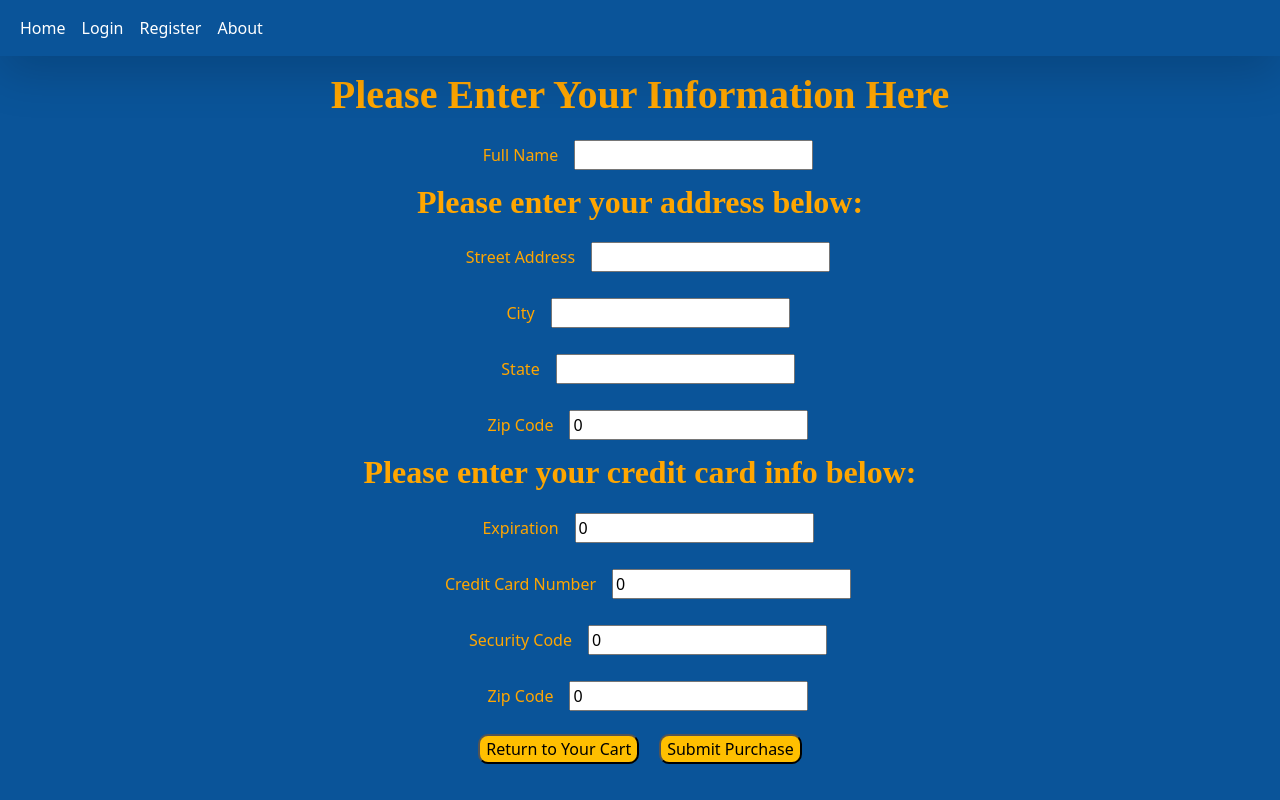
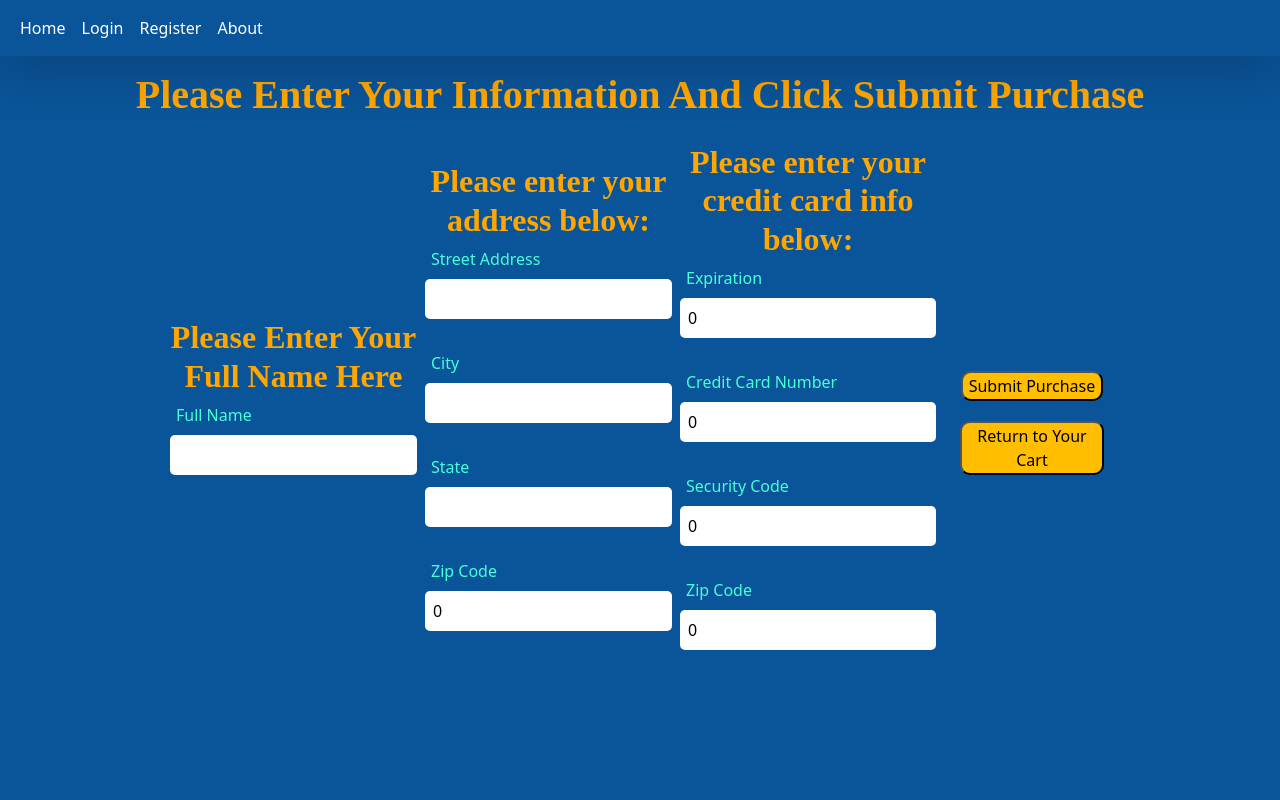
Before and after one commit to Gsned22/Project2-frontend, a React (Create React App) app: page /checkout in a window 1280 px wide. Built offline with nearby package versions, Linux system fonts and the light colour scheme; a web font is replaced by a local one.

Commit message:
updated checkout and register styles

```diff
--- a/src/Checkout.tsx
+++ b/src/Checkout.tsx
@@ -1,6 +1,7 @@
 import axios from 'axios';
 import React, { useState } from 'react'
 import { useNavigate } from 'react-router-dom';
+import styled from 'styled-components';
 
 function Checkout() {
 
@@ -36,36 +37,102 @@ function Checkout() {
     }
 
     return (
-        <div id='formContainer'>
-            <form onSubmit={(event) => { event.preventDefault() }}>
-                <h1>Please Enter Your Information Here</h1>
-                <label className='placeOrderLabel' htmlFor="full_name">Full Name</label>
-                <input className='placeOrderInput' onChange={(e) => { setFull_Name(e.currentTarget.value) }} value={full_name} type="text" id="full_name" name="full_name" /><br />
-                <h2>Please enter your address below:</h2>
-                <label className='placeOrderLabel' htmlFor="street_address">Street Address</label>
-                <input className='placeOrderInput' onChange={(e) => { setStreet_Address(e.currentTarget.value) }} value={street_address} type="text" id="street_address" name="street_address" /><br />
-                <label className='placeOrderLabel' htmlFor="city">City</label>
-                <input className='placeOrderInput' onChange={(e) => { setCity(e.currentTarget.value) }} value={city} type="text" id="city" name="city" /><br />
-                <label className='placeOrderLabel' htmlFor="state">State</label>
-                <input className='placeOrderInput' onChange={(e) => { setState(e.currentTarget.value) }} value={state} type="text" id="state" name="state" /><br />
-                <label className='placeOrderLabel' htmlFor="zipcode1">Zip Code</label>
-                <input className='placeOrderInput' onChange={(e) => { setZipcode1(Number(e.currentTarget.value)) }} value={zipcode1} type="number" id="zipcode1" name="zipcode1" /><br />
+        <>
+        <h1>Please Enter Your Information And Click Submit Purchase</h1>
+        <Container>
+            <Wrapper>
+                <Form onSubmit={(event) => { event.preventDefault() }}>
+                <InputWrapper>
+                    <h2>Please Enter Your Full Name Here</h2>
+                    <Label className='placeOrderLabel' htmlFor="full_name">Full Name</Label>
+                    <Input className='placeOrderInput' onChange={(e) => { setFull_Name(e.currentTarget.value) }} value={full_name} type="text" id="full_name" name="full_name" /><br />
+                </InputWrapper>
+                <InputWrapper>
+                     <h2>Please enter your address below:</h2>
+                    <Label className='placeOrderLabel' htmlFor="street_address">Street Address</Label>
+                    <Input className='placeOrderInput' onChange={(e) => { setStreet_Address(e.currentTarget.value) }} value={street_address} type="text" id="street_address" name="street_address" /><br />
+                    <Label className='placeOrderLabel' htmlFor="city">City</Label>
+                    <Input className='placeOrderInput' onChange={(e) => { setCity(e.currentTarget.value) }} value={city} type="text" id="city" name="city" /><br />
+                    <Label className='placeOrderLabel' htmlFor="state">State</Label>
+                    <Input className='placeOrderInput' onChange={(e) => { setState(e.currentTarget.value) }} value={state} type="text" id="state" name="state" /><br />
+                    <Label className='placeOrderLabel' htmlFor="zipcode1">Zip Code</Label>
+                    <Input className='placeOrderInput' onChange={(e) => { setZipcode1(Number(e.currentTarget.value)) }} value={zipcode1} type="number" id="zipcode1" name="zipcode1" /><br />
+                </InputWrapper>
+                <InputWrapper>
                 <h2>Please enter your credit card info below:</h2>
-                <label className='placeOrderLabel' htmlFor="expiration">Expiration</label>
-                <input className='placeOrderInput' onChange={(e) => { setExpiration(Number(e.currentTarget.value)) }} value={expiration} type="number" id="expiration" name="expiration" /><br />
-                <label className='placeOrderLabel' htmlFor="card_number">Credit Card Number</label>
-                <input className='placeOrderInput' onChange={(e) => { setCard_Number(Number(e.currentTarget.value)) }} value={card_number} type="number" id="card_number" name="card_number" /><br />
-                <label className='placeOrderLabel' htmlFor="security_code">Security Code</label>
-                <input className='placeOrderInput' onChange={(e) => { setSecurity_Code(Number(e.currentTarget.value)) }} value={security_code} type="number" id="security_code" name="security_code" /><br />
-                <label className='placeOrderLabel' htmlFor="zipcode2">Zip Code</label>
-                <input className='placeOrderInput' onChange={(e) => { setZipcode2(Number(e.currentTarget.value)) }} value={zipcode2} type="number" id="zipcode2" name="zipcode2" /><br />
-                <div className='buttonsOnCheckoutPage'>
+                    <Label className='placeOrderLabel' htmlFor="expiration">Expiration</Label>
+                    <Input className='placeOrderInput' onChange={(e) => { setExpiration(Number(e.currentTarget.value)) }} value={expiration} type="number" id="expiration" name="expiration" /><br />
+                    <Label className='placeOrderLabel' htmlFor="card_number">Credit Card Number</Label>
+                    <Input className='placeOrderInput' onChange={(e) => { setCard_Number(Number(e.currentTarget.value)) }} value={card_number} type="number" id="card_number" name="card_number" /><br />
+                    <Label className='placeOrderLabel' htmlFor="security_code">Security Code</Label>
+                    <Input className='placeOrderInput' onChange={(e) => { setSecurity_Code(Number(e.currentTarget.value)) }} value={security_code} type="number" id="security_code" name="security_code" /><br />
+                    <Label className='placeOrderLabel' htmlFor="zipcode2">Zip Code</Label>
+                    <Input className='placeOrderInput' onChange={(e) => { setZipcode2(Number(e.currentTarget.value)) }} value={zipcode2} type="number" id="zipcode2" name="zipcode2" /><br />
+                </InputWrapper>
+                <ButtonWrapper>
+                    <button className='purchaseItemsButton' onClick={() => { submitPurchase() }}>Submit Purchase</button>
                     <button className='returnToCartButton' onClick={() => { backToCart() }}>Return to Your Cart</button>
-                    <button className='purchaseItemsButton' onClick={() => { submitPurchase() }}>Submit Purchase</button>
-                </div>
-            </form>
-        </div>
+                </ButtonWrapper>
+                </Form>
+            </Wrapper>
+        </Container>
+        </>
     )
 }
 
-export default Checkout
+export default Checkout;
+
+const Container = styled.div`
+height: 30vh;
+width: 100vw;
+text-align: center;
+display: flex;
+justify-content: center;
+align-items: center;
+
+`
+const Wrapper = styled.div`
+display: flex;
+padding: 70px;
+max-height: 400px;
+border-radius: 20px;
+align-items: center;
+flex-direction: column;
+margin-top: -140px;
+
+`
+
+const Form = styled.form`
+display: flex;
+justify-content: center;
+align-items: center;
+padding: 6rem;
+
+`
+
+const InputWrapper = styled.div`
+display: flex;
+flex-direction: column;
+justify-content: center;
+
+
+`
+
+const Label = styled.label`
+display: flex;
+color:rgb(71, 255, 215);
+margin-left: 10px;
+`
+
+const Input = styled.input`
+padding: 0.5rem;
+margin: 0.5rem 0.25rem;
+border-radius: 5px;
+border: none;
+`
+
+const ButtonWrapper = styled.div`
+margin-top: 20px;
+margin-left: 10px;
+
+`
--- a/src/Register.tsx
+++ b/src/Register.tsx
@@ -41,7 +41,8 @@ function Register() {
     }
 
     return (
-
+        <>
+        <h1>Register</h1>
         <Container>
             <Wrapper>
                 <Form onSubmit={(event: any) => {event.preventDefault()}} >
@@ -75,30 +76,29 @@ function Register() {
                 </Form>
             </Wrapper>
         </Container>
+        </>
     )
 }
 
 export default Register;
 
 const Container = styled.div`
-height: 100vh;
+height: 30vh;
 width: 100vw;
 text-align: center;
 display: flex;
 justify-content: center;
 align-items: center;
-border: 1px;
 
 `
 const Wrapper = styled.div`
 display: flex;
-padding: 50px;
+padding: 70px;
 max-height: 400px;
 border-radius: 20px;
 align-items: center;
 flex-direction: column;
-border: 1px;
-margin-top: -200px;
+margin-top: -140px;
 
 `
 
@@ -106,7 +106,7 @@ const Form = styled.form`
 display: flex;
 justify-content: center;
 align-items: center;
-padding: 5rem;
+padding: 6rem;
 
 `
 
@@ -120,7 +120,7 @@ justify-content: center;
 
 const Label = styled.label`
 display: flex;
-color: rgb(255, 166, 0);
+color:rgb(71, 255, 215);
 margin-left: 10px;
 `
 
--- a/src/index.css
+++ b/src/index.css
@@ -43,14 +43,14 @@ th {
 }
 
 .total {
-    color: rgb(6, 168, 0);
+    color:rgb(71, 255, 215);
     font-weight: bolder;
 }
 
 td {
     font-size: 1.5vw;
     text-align: center;
-    color: rgb(255, 166, 0);
+    color:rgb(71, 255, 215);
     vertical-align: middle;
 }
 
@@ -97,7 +97,7 @@ button:active {
 }
 
 .usernameAndPassword {
-    color: rgb(255, 166, 0);
+    color:rgb(71, 255, 215);
     margin: 1em;
 }
 
@@ -136,15 +136,6 @@ button:active {
 
 .attribution {
     color: rgb(255, 255, 255);
-}
-
-#formContainer {
-    text-align: center;
-}
-
-.placeOrderLabel {
-    margin: 1em;
-    color: rgb(255, 166, 0);
 }
 
 .buttonsOnConfirmationPage, .buttonOnDetailsPage, .buttonsOnOrdersPage {
```
